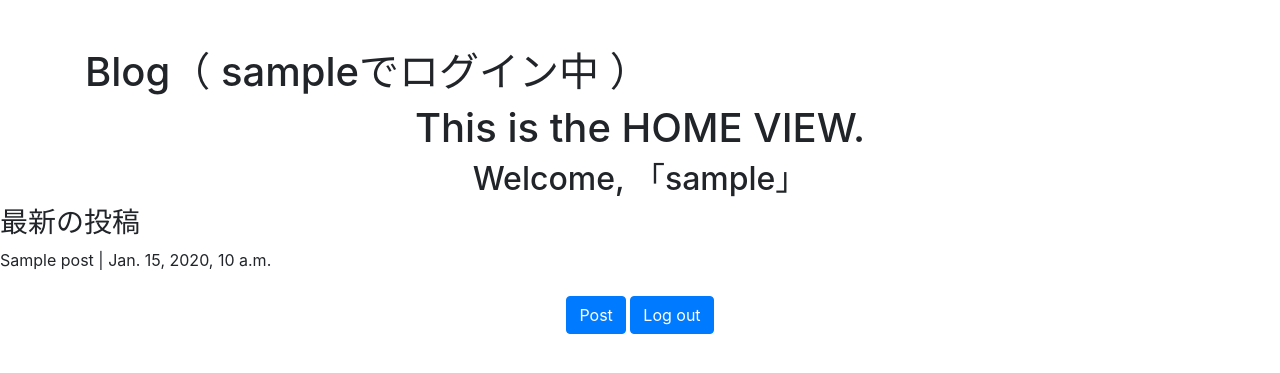
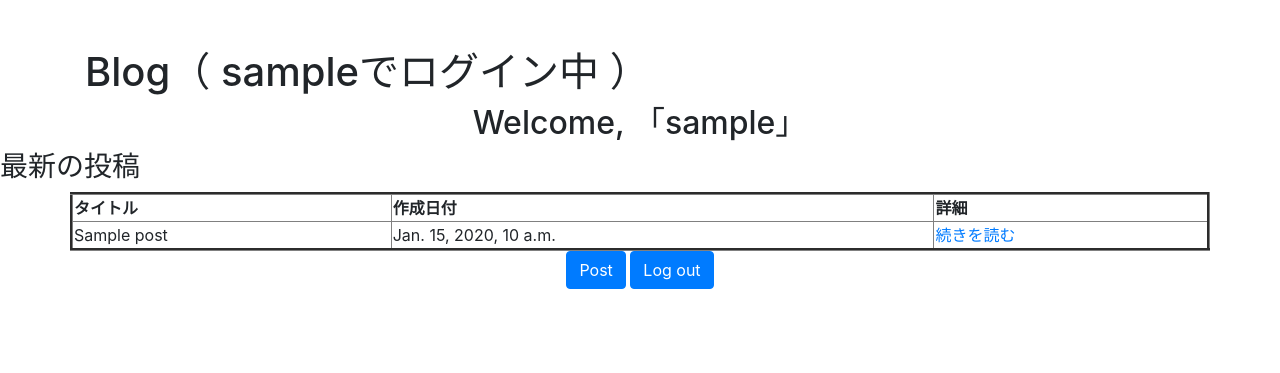
Before and after one commit to kei-420/blog, a Django app: page /blog/home/ in a window 1280 px wide. Shown: the top 373 px of the page. Run offline with Django 3.2, Linux system fonts and the light colour scheme; a user stored in the database is signed in; tables that the repository leaves empty hold one stand-in row (values such as "Sample post"); some libraries are stand-ins or nearby versions.

Commit message:
Added detail function

```diff
--- a/blog_app/urls.py
+++ b/blog_app/urls.py
@@ -7,4 +7,5 @@ app_name = 'blog_app'
 urlpatterns = [
     path('home/', views.HomeView.as_view(), name='home'),
     path('home/post', views.PostView.as_view(), name='post'),
+    path('home/post/<int:pk>', views.PostDetailView.as_view(), name='post_detail'),
 ]
--- a/blog_app/views.py
+++ b/blog_app/views.py
@@ -40,3 +40,7 @@ class PostView(LoginRequiredMixin, generic.FormView):
         form.save(commit=True)
 
         return redirect(reverse('blog_app:home'))
+
+
+class PostDetailView(LoginRequiredMixin, generic.DetailView):
+    queryset = Post.objects.all()
--- a/templates/blog_app/home.html
+++ b/templates/blog_app/home.html
@@ -2,16 +2,25 @@
 
 {% block content %}
 <div align="center">
-    <h1>This is the HOME VIEW.</h1>
     <h2>Welcome, 「{{ user }}」</h2>
 </div>
 <body>
     <h3>最新の投稿</h3>
+    <table border="3" class="container">
+       <tr>
+           <th>タイトル</th>
+           <th>作成日付</th>
+           <th>詳細</th>
+       </tr>
     {% for data in show_data.all %}
-        {{ data.title }} |
-        {{ data.created_at }}
-        <br/><br/>
+        <tr>
+           <td>{{ data.title }}</td>
+            <td>{{ data.created_at }}</td>
+            <td><a href="{% url 'blog_app:post_detail' data.pk %}">続きを読む</a></td>
+{#			<a href="{% url 'blog_app:post_detail' post.pk %}">続きを読む</a>#}
+		</tr>
     {% endfor %}
+    </table>
 </body>
     <div align="center">
         <a class="btn btn-primary" href="{% url 'blog_app:post' %}">Post</a>
```
Also changed, not shown: templates/blog_app/post_detail.html (added, +11 -0 lines).
